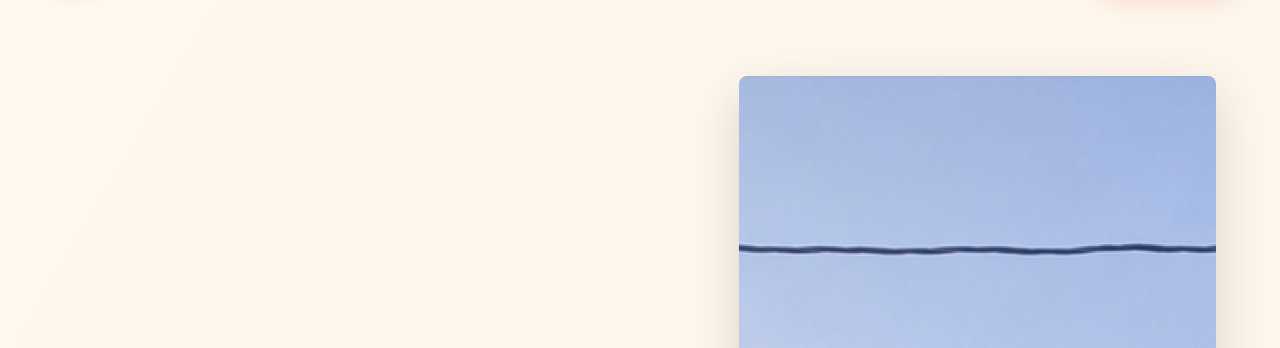
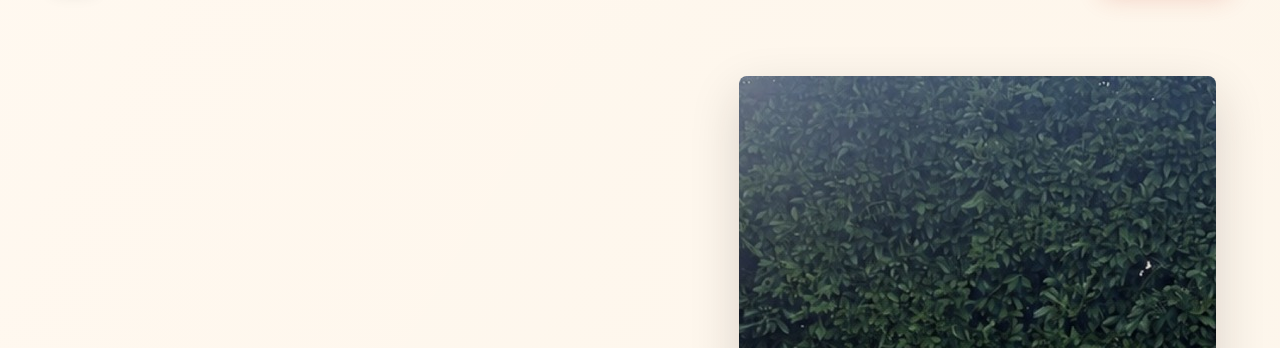
Before and after one commit to sizzlesocial2026-ctrl/sizzle-yard-hibachi, a website: page index.html in a window 1280 px wide. Shown: the part 76-424 px from the top of the page. Drawn offline with Linux system fonts and the light colour scheme.

Commit message:
Use cropped homepage hero photo
Point homepage hero to the cropped real birthday hibachi photo.

```diff
--- a/index.html
+++ b/index.html
@@ -88,7 +88,7 @@
           </div>
         </div>
         <div class="hero-media">
-          <img src="assets/birthday-hibachi-fire-moment.jpg" alt="Birthday hibachi party at home with a fire moment and backyard table setup" width="1600" height="2843">
+          <img src="assets/hero-birthday-fire-cropped.jpg" alt="Birthday hibachi party at home with a fire moment and backyard table setup" width="1120" height="1400">
         </div>
       </section>
 
```
